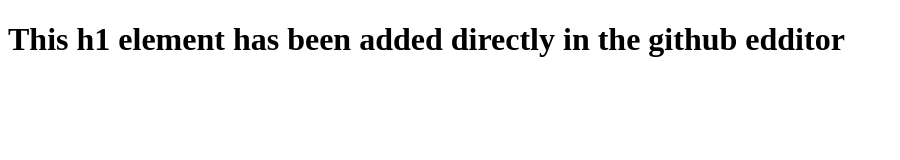
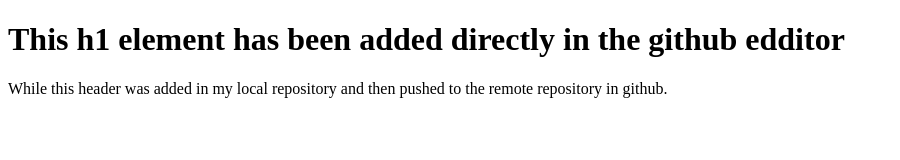
Before and after one commit to ValentinMR/TestGit, a plain HTML site: page Index.html in a window 1280 px wide. Shown: the whole page, without its empty margins (0-900 px from the left). Drawn offline with Linux system fonts and the light colour scheme.

Commit message:
Adding paragraph

```diff
--- a/Index.html
+++ b/Index.html
@@ -4,6 +4,7 @@
 		<Title>Git Example</Title>
 	<head>
 		<h1>This h1 element has been added directly in the github edditor</h1>
+		<p>While this header was added in my local repository and then pushed to the remote repository in github.</p>
 	<body>
 	</body>
 </html>
```
